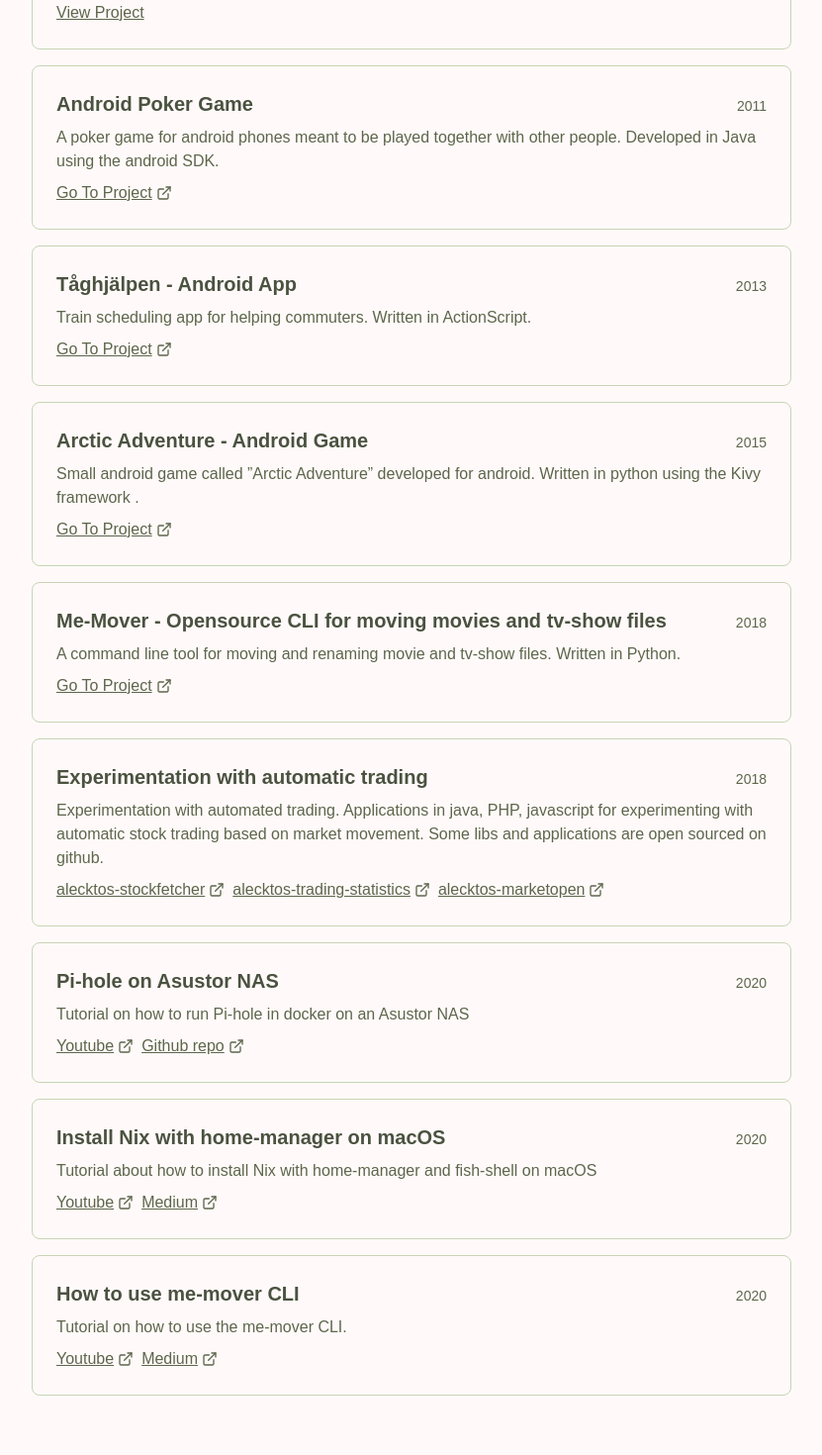
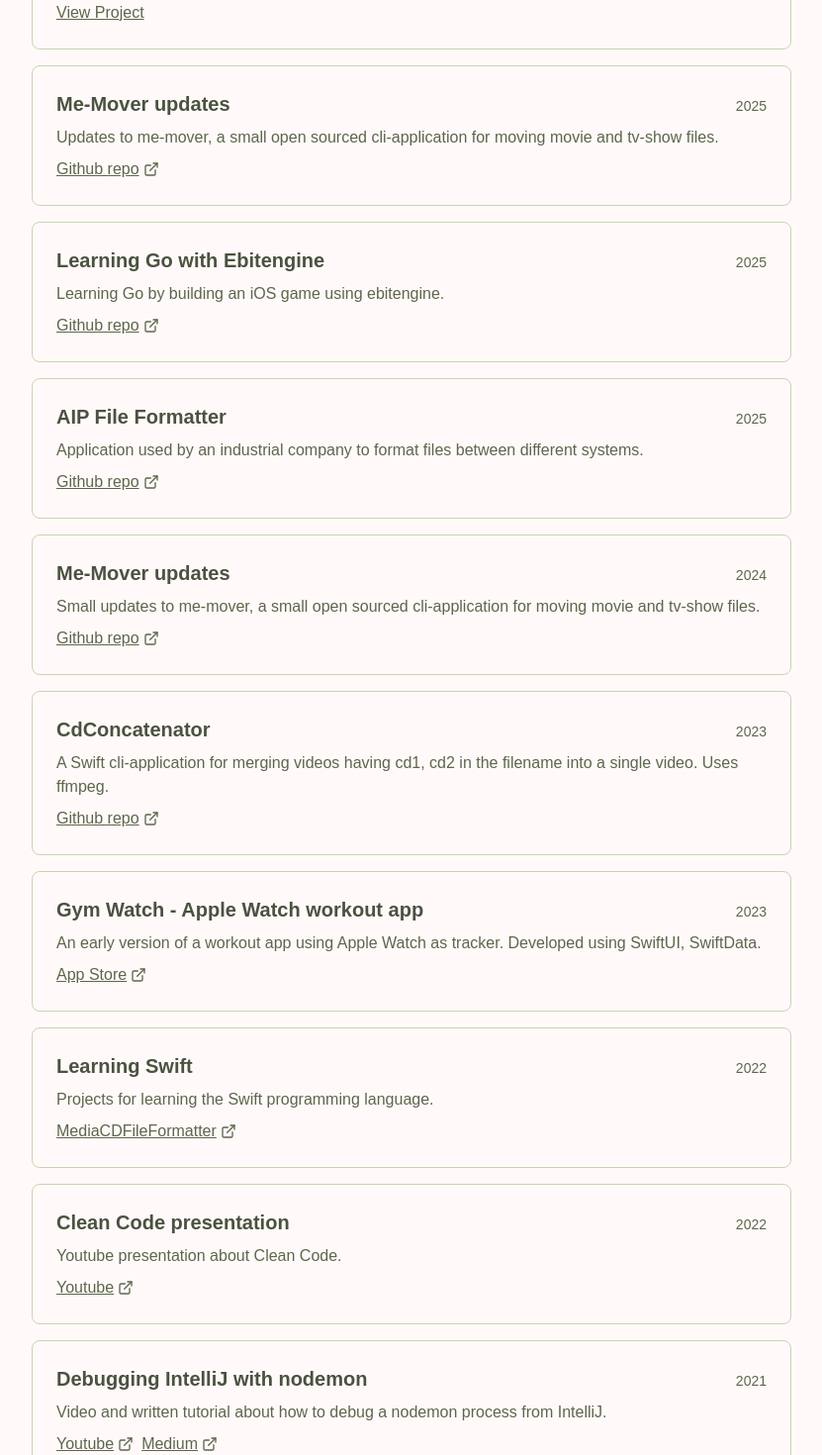
Before and after one commit to Alecktos/alecktos-website, a Next.js app: page / in a window 1280 px wide. Shown: the part 460-1930 px from the top of the page at 99% size, without its empty margins (224-1055 px from the left). Built offline with nearby package versions, Linux system fonts and the light colour scheme.

Commit message:
More projects

```diff
--- a/app/page.tsx
+++ b/app/page.tsx
@@ -10,13 +10,6 @@ interface Project {
 }
 
 const projects: Project[] = [
-	{
-		title: "Wedding site",
-		year: "2026",
-		description:
-			"Invitation and RSVP site for our wedding, in Swedish. Next.js App Router, server actions, Neon Postgres and Resend.",
-		href: "/wedding",
-	},
 	{
 		title: "Android Poker Game",
 		year: "2011",
@@ -84,6 +77,92 @@ const projects: Project[] = [
 			}
 		]
 	},
+	{
+		title: "Debugging IntelliJ with nodemon",
+		description: "Video and written tutorial about how to debug a nodemon process from IntelliJ.",
+		year: "2021",
+		externalLinks: [
+			{displayName: "Youtube", href: "https://www.youtube.com/watch?v=0Ruix3BTuk8"},
+			{
+				displayName: "Medium",
+				href: "https://alecktos.medium.com/intellij-debugging-with-nodemon-4ebd121b18f1"
+			}
+		]
+	},
+	{
+		title: "Clean Code presentation",
+		description: "Youtube presentation about Clean Code.",
+		year: "2022",
+		externalLinks: [
+			{displayName: "Youtube", href: "https://www.youtube.com/watch?v=AFcLdxMI7rY"}
+		]
+	},
+	{
+		title: "Learning Swift",
+		description: "Projects for learning the Swift programming language.",
+		year: "2022",
+		externalLinks: [
+			{displayName: "MediaCDFileFormatter", href: "https://github.com/Alecktos/MediaCDFileFormatter"}
+		]
+	},
+	{
+		title: "Gym Watch - Apple Watch workout app",
+		description: "An early version of a workout app using Apple Watch as tracker. Developed using SwiftUI, SwiftData.",
+		year: "2023",
+		externalLinks: [
+			{
+				displayName: "App Store",
+				href: "https://apps.apple.com/se/app/gym-watch/id6462500989?platform=appleWatch"
+			}
+		]
+	},
+	{
+		title: "CdConcatenator",
+		description: "A Swift cli-application for merging videos having cd1, cd2 in the filename into a single video. Uses ffmpeg.",
+		year: "2023",
+		externalLinks: [
+			{displayName: "Github repo", href: "https://github.com/Alecktos/CdConcatenator"}
+		]
+	},
+	{
+		title: "Me-Mover updates",
+		description: "Small updates to me-mover, a small open sourced cli-application for moving movie and tv-show files.",
+		year: "2024",
+		externalLinks: [
+			{displayName: "Github repo", href: "https://github.com/Alecktos/me-mover"}
+		]
+	},
+	{
+		title: "AIP File Formatter",
+		description: "Application used by an industrial company to format files between different systems.",
+		year: "2025",
+		externalLinks: [
+			{displayName: "Github repo", href: "https://github.com/Alecktos/aip-fileformatter"}
+		]
+	},
+	{
+		title: "Learning Go with Ebitengine",
+		description: "Learning Go by building an iOS game using ebitengine.",
+		year: "2025",
+		externalLinks: [
+			{displayName: "Github repo", href: "https://github.com/Alecktos/clg"}
+		]
+	},
+	{
+		title: "Me-Mover updates",
+		description: "Updates to me-mover, a small open sourced cli-application for moving movie and tv-show files.",
+		year: "2025",
+		externalLinks: [
+			{displayName: "Github repo", href: "https://github.com/Alecktos/me-mover"}
+		]
+	},
+	{
+		title: "Wedding site",
+		year: "2026",
+		description:
+			"Invitation and RSVP site for our wedding, in Swedish. Next.js App Router, server actions, Neon Postgres and Resend.",
+		href: "/wedding",
+	},
 ];
 
 const GITHUB_URL = "https://github.com/Alecktos";
@@ -112,7 +191,7 @@ export default function Home() {
 						Projects
 					</h2>
 					<div className="grid grid-cols-1 gap-4">
-						{projects.map((project, index) => (
+						{projects.reverse().map((project, index) => (
 							<div key={index}
 							     className="block border border-sage-lighter rounded-lg p-6 hover:border-sage-light transition-colors">
 								<div className="flex items-baseline justify-between gap-4">
```
